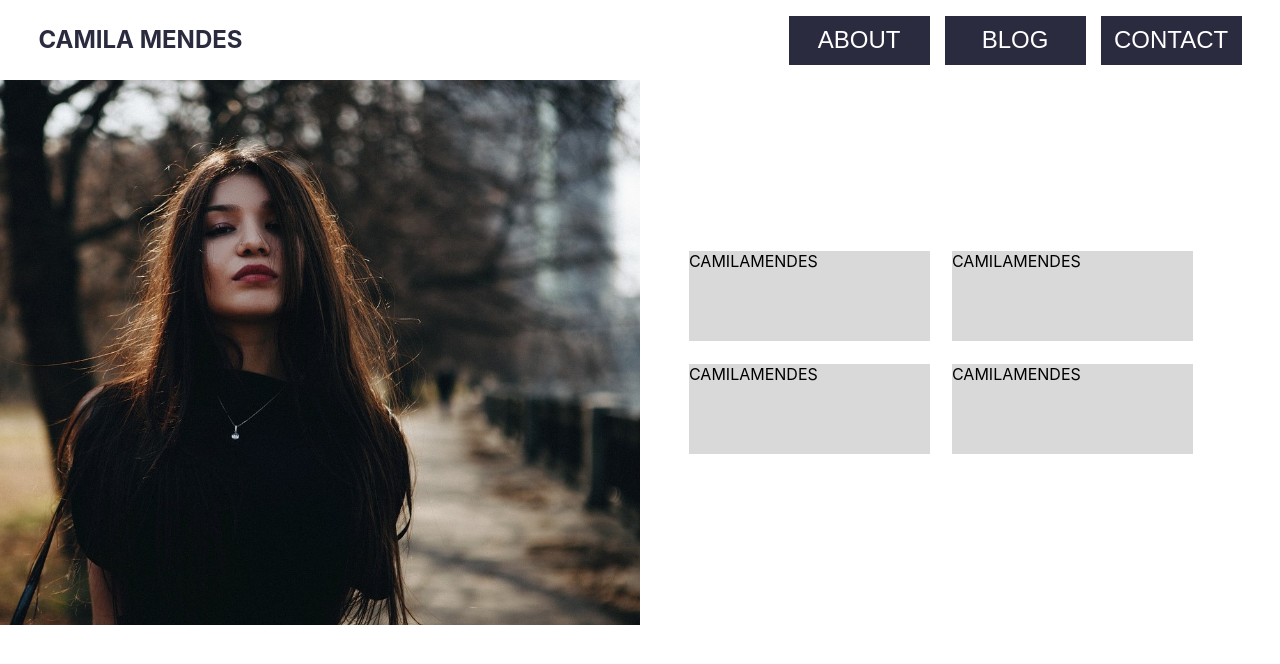
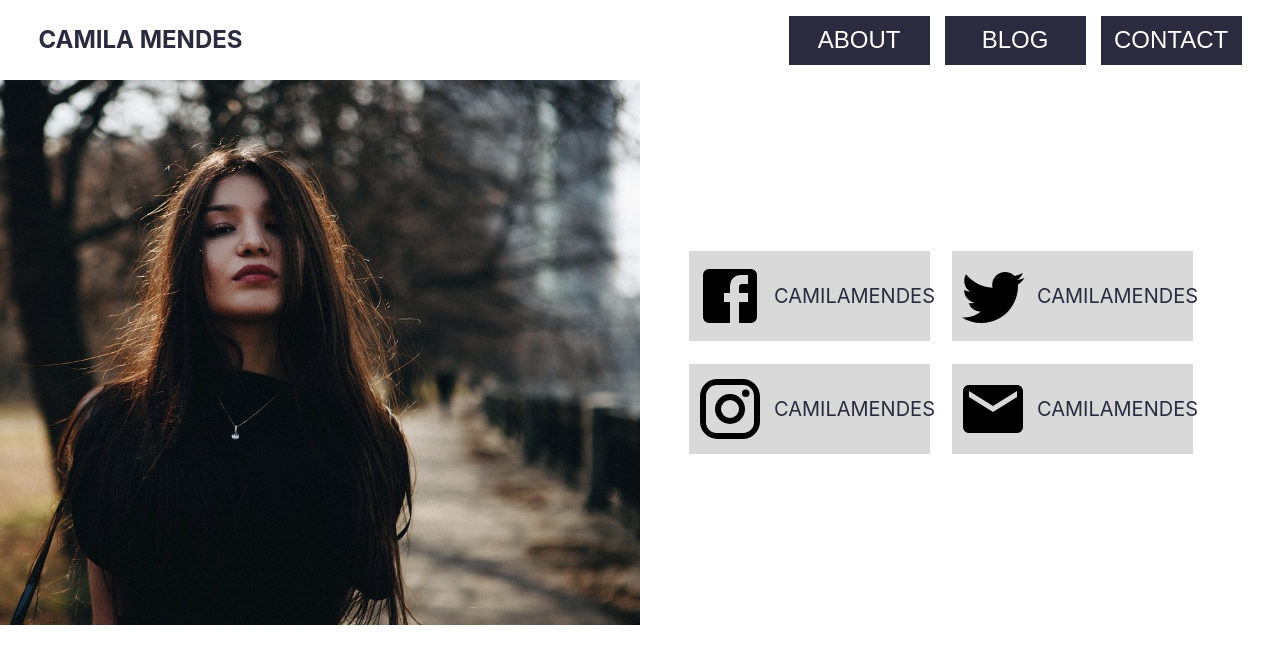
Before and after one commit to marisangela-sousa/Site-Camilla-Mendes, a React (Create React App) app: page /contact in a window 1280 px wide. Shown: the top 664 px of the page. Built offline with nearby package versions, Linux system fonts and the light colour scheme.

Commit message:
All the content has been added

```diff
--- a/src/pages/blog/blog.css
+++ b/src/pages/blog/blog.css
@@ -36,6 +36,7 @@
 
 .ContentCover {
     width: 400px;
+    height: 400px;
     margin: 10px;
     position: relative;
     text-align: center;
@@ -45,6 +46,7 @@
 
 .CoverImage {
     width: 100%;
+    height: 100%;
 }
 
 .TextInsideImage {
--- a/src/pages/blog/blog.jsx
+++ b/src/pages/blog/blog.jsx
@@ -31,33 +31,33 @@ const BlogPage = () => {
         <div className="BlogPageContainer">
             <button className="Button" onClick={HandleLeftClick}><ArrowBackIosIcon sx={{ fontSize: "50px" }} /></button>
             <div className="PagesSlider" ref={carousel}>
-                <div className="ContentCover" onClick={()=>setIsContentOpen(!isContentOpen)} >
+                <div className="ContentCover" onClick={() => setIsContentOpen(!isContentOpen)} >
                     <img className="CoverImage" src={img1blogpage} alt="A chinese woman with a umbrella" />
                     <div className="TextInsideImage"> <p>JAPAO</p></div>
                 </div>
 
-                <div className="ContentCover" >
+                <div className="ContentCover" onClick={() => setIsContentOpen(!isContentOpen)}>
                     <img className="CoverImage" src={img2blogpage} alt="" />
                     <div className="TextInsideImage"><p>PARIS</p></div>
                 </div>
 
-                <div className="ContentCover">
+                <div className="ContentCover" onClick={() => setIsContentOpen(!isContentOpen)}>
                     <img className="CoverImage" src={img3blogpage} alt="" />
-                    <div className="TextInsideImage"><p>ORLANDO</p></div>
+                    <div className="TextInsideImage"><p>DISNEY</p></div>
                 </div>
 
-                <div className="ContentCover">
-                    <img className="CoverImage" src={img3blogpage} alt="" />
-                    <div className="TextInsideImage"><p>ORLANDO</p></div>
+                <div className="ContentCover" onClick={() => setIsContentOpen(!isContentOpen)}>
+                    <div className="CoverImage" style={{ backgroundColor: "black" }}></div>
+                    <div className="TextInsideImage"><p>NOME</p></div>
                 </div>
 
-                <div className="ContentCover">
-                    <img className="CoverImage" src={img3blogpage} alt="" />
-                    <div className="TextInsideImage"><p>ORLANDO</p></div>
+                <div className="ContentCover" onClick={() => setIsContentOpen(!isContentOpen)}>
+                    <div className="CoverImage" style={{ backgroundColor: "black" }}></div>
+                    <div className="TextInsideImage"><p>NOME</p></div>
                 </div>
             </div>
             <button className="Button" onClick={HandleRightClick}><ArrowForwardIosIcon sx={{ fontSize: "50px" }} /></button>
-            <ContentPage isOpen={isContentOpen} onClose={()=>setIsContentOpen(!isContentOpen)}/>
+            <ContentPage isOpen={isContentOpen} onClose={() => setIsContentOpen(!isContentOpen)} />
         </div>
     )
 }
--- a/src/pages/contact/contact.css
+++ b/src/pages/contact/contact.css
@@ -31,5 +31,9 @@
     width: 40%;
     height: 90px;
     margin: 0.7rem;
+    padding: 5px;
     background-color: #D9D9D9;
+
+    display: flex;
+    align-items: center;
 }
--- a/src/pages/contact/contact.jsx
+++ b/src/pages/contact/contact.jsx
@@ -1,5 +1,10 @@
+import FacebookIcon from '@mui/icons-material/Facebook';
+import InstagramIcon from '@mui/icons-material/Instagram';
+import TwitterIcon from '@mui/icons-material/Twitter';
+import EmailIcon from '@mui/icons-material/Email';
 import imgcontactpage from "./../../assets/img/imgcontactpage.jpg"
 
+import "./../../assets/styles/styles.css"
 import "./contact.css"
 
 const ContactPage = () => {
@@ -8,12 +13,24 @@ const ContactPage = () => {
             <img className="Image" src={imgcontactpage} alt="A girl of black hair and a black blouse looking for the camera" />
             <div className="TypesOfContactContainer">
                 <div className="ContactsContainer">
-                    <div className="TypeOfContact">CAMILAMENDES</div>
-                    <div className="TypeOfContact">CAMILAMENDES</div>
+                    <div className="TypeOfContact">
+                        <FacebookIcon sx={{fontSize:"5rem", paddingRight:"0.5rem"}}/>
+                        <p>CAMILAMENDES</p>
+                    </div>
+                    <div className="TypeOfContact">
+                        <TwitterIcon sx={{fontSize:"5rem", paddingRight:"0.5rem"}}/>
+                        <p>CAMILAMENDES</p>
+                    </div>
                 </div>
                 <div className="ContactsContainer">
-                    <div className="TypeOfContact">CAMILAMENDES</div>
-                    <div className="TypeOfContact">CAMILAMENDES</div>
+                    <div className="TypeOfContact">
+                        <InstagramIcon sx={{fontSize:"5rem", paddingRight:"0.5rem"}}/>
+                        <p>CAMILAMENDES</p>
+                    </div>
+                    <div className="TypeOfContact">
+                        <EmailIcon sx={{fontSize:"5rem", paddingRight:"0.5rem"}}/>
+                        <p>CAMILAMENDES</p>
+                    </div>
                 </div>
             </div>
         </div>
```
Also changed, not shown: src/App.css (deleted, +0 -38 lines).
